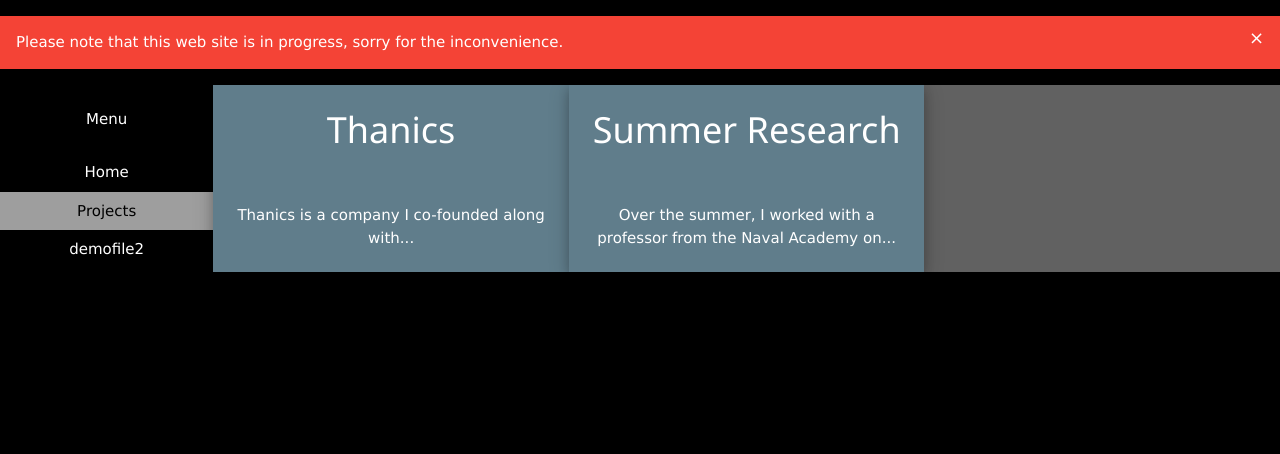
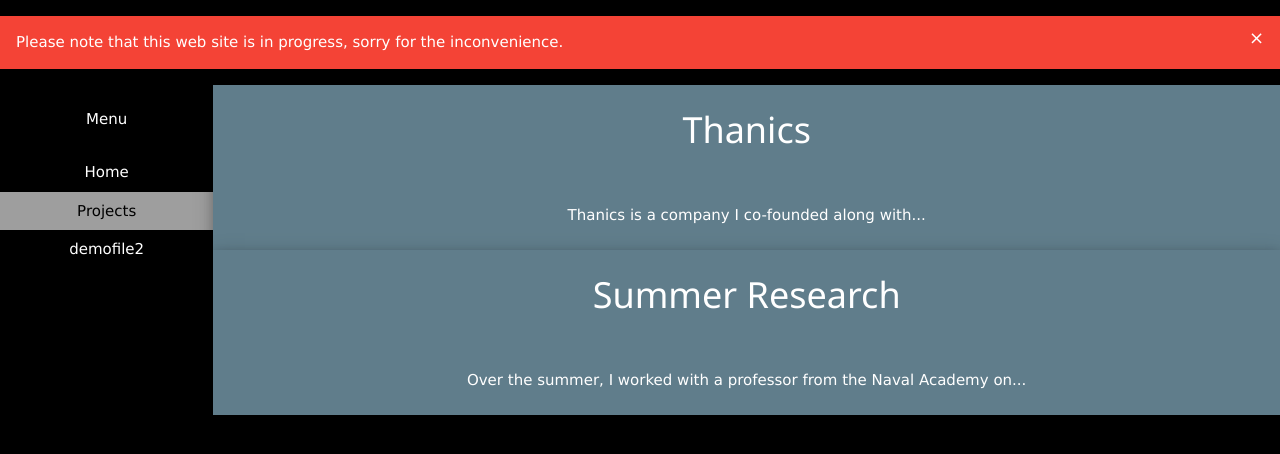
Before and after one commit to dariusjlukas/school-Portfolio, a website: page projects.html in a window 1280 px wide. Drawn offline with Linux system fonts and the light colour scheme.

Commit message:
changed the card layout

```diff
--- a/projects.html
+++ b/projects.html
@@ -27,13 +27,13 @@
         <div class="w3-col s12 m10 l10 w3-dark-gray">
             <div class="w3-row w3-display-container">
 
-                <div class="w3-padding w3-center w3-card-4 w3-third w3-blue-gray">
+                <div class="w3-padding w3-center w3-card-4 w3-blue-gray">
                     <h1>Thanics</h1>
                     <img src="" alt="">
                     <p>Thanics is a company I co-founded along with...</p>
                 </div>
 
-                <div class="w3-padding w3-center w3-card-4 w3-third w3-blue-gray">
+                <div class="w3-padding w3-center w3-card-4 w3-blue-gray">
                     <h1>Summer Research</h1>
                     <img src="" alt="">
                     <p>Over the summer, I worked with a professor from the Naval Academy on...</p>
```
